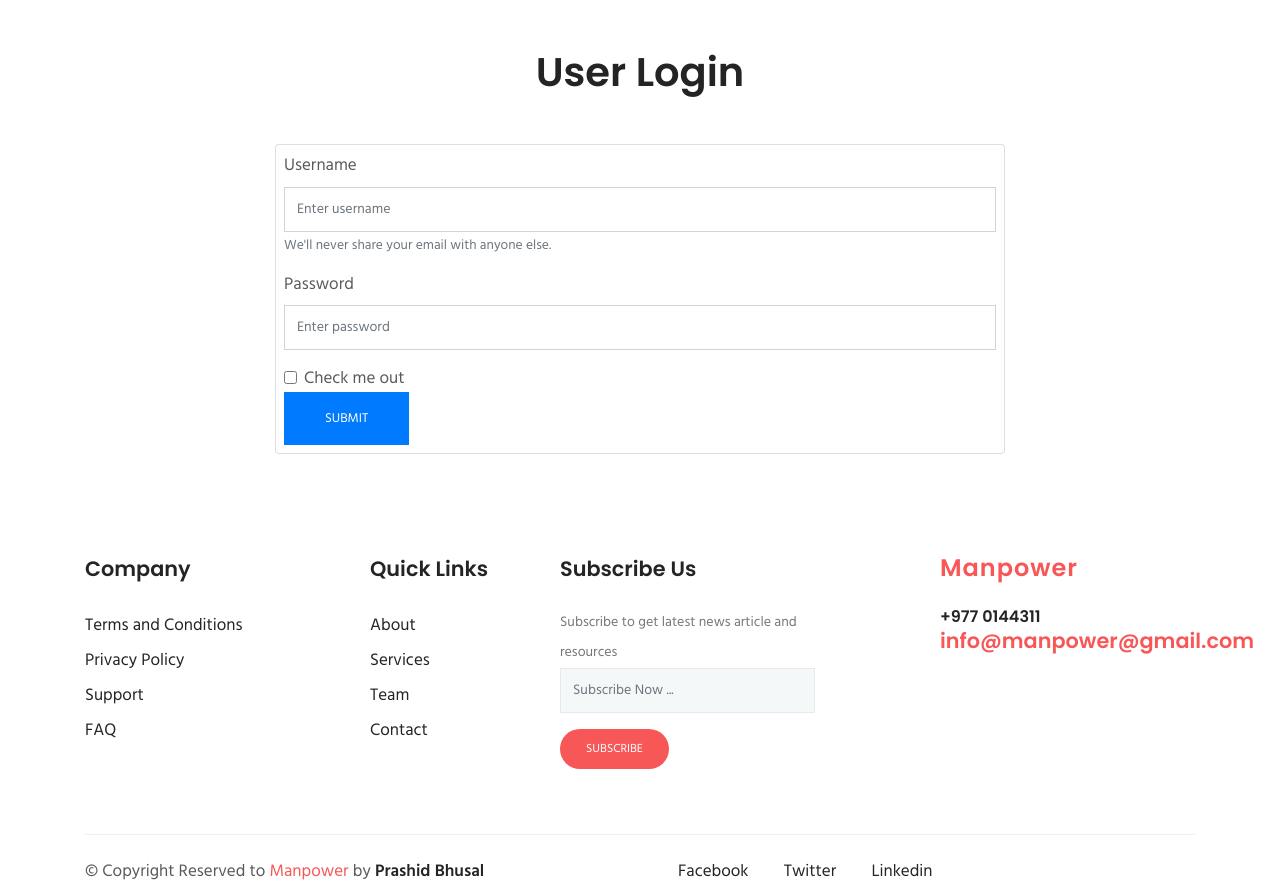
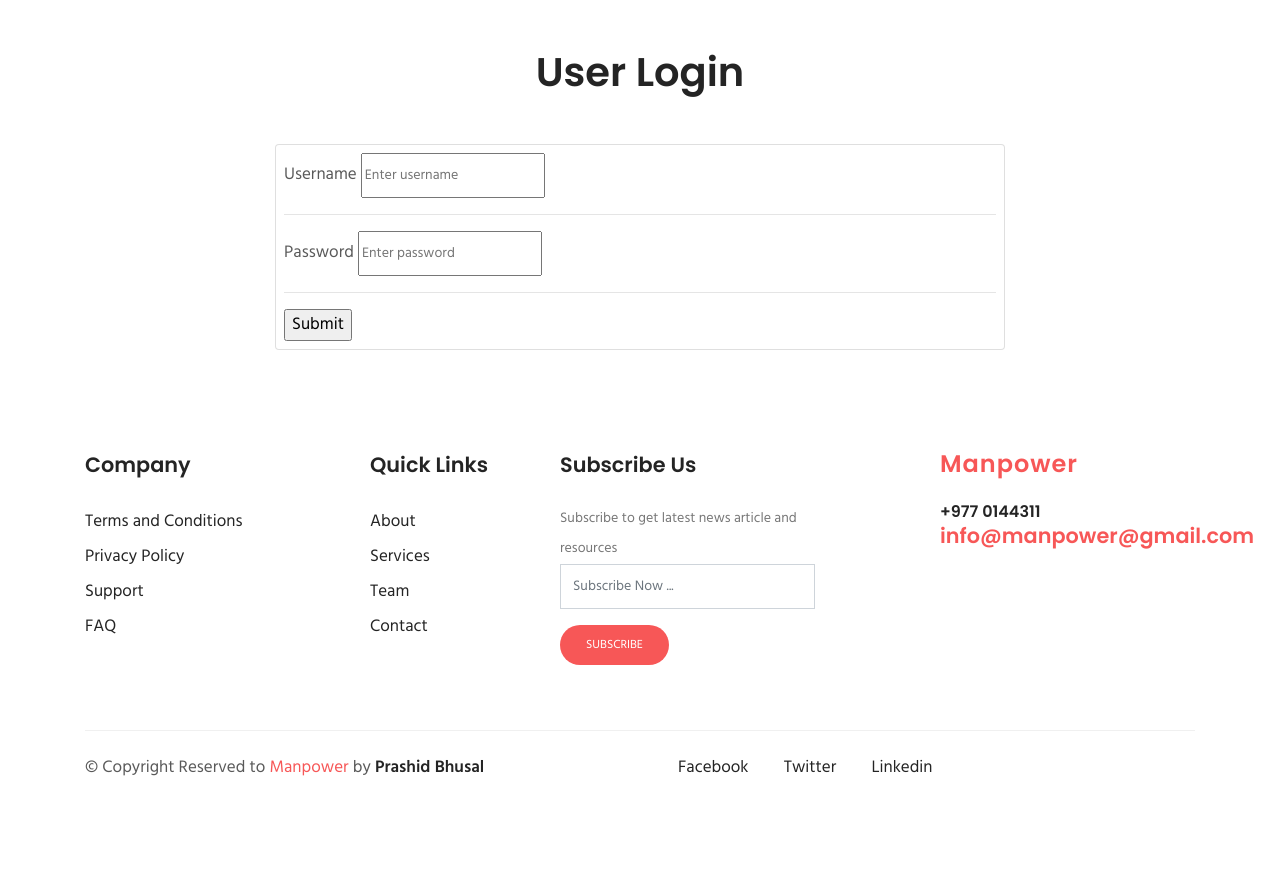
Before and after one commit to Prashidbhusal/Final_assignment_web_dev_manpower, a Django app: page /login?next=/password_change in a window 1280 px wide. Shown: the part 66-961 px from the top of the page. After the commit the page ends 842 px from the top, so only its background shows below. Run offline with Django 3.2, Linux system fonts and the light colour scheme; some libraries are stand-ins or nearby versions; some web fonts are replaced.

Commit message:
login and register made

```diff
--- a/login/templates/login/login.html
+++ b/login/templates/login/login.html
@@ -35,22 +35,13 @@ color:red;
                 <form class="form" action="" method="POST">
                     {% csrf_token %}
 
-                    <form>
-                        <div class="form-group">
-                          <label for="exampleInputEmail1">Username</label>
-                          <input type="text" class="form-control" id="exampleInputEmail1" aria-describedby="emailHelp" placeholder="Enter email">
-                          <small id="emailHelp" class="form-text text-muted">We'll never share your email with anyone else.</small>
-                        </div>
-                        <div class="form-group">
-                          <label for="exampleInputPassword1">Password</label>
-                          <input type="password" class="form-control" id="exampleInputPassword1" placeholder="Password">
-                        </div>
-                        <div class="form-check">
-                          <input type="checkbox" class="form-check-input" id="exampleCheck1">
-                          <label class="form-check-label" for="exampleCheck1">Check me out</label>
-                        </div>
-                        <button type="submit" class="btn btn-primary">Submit</button>
-                      </form>
+                    {{form.username.label}}
+                    {{form.username}}
+<hr>
+                    {{form.password.label}}
+                    {{form.password}}
+<hr>
+                    <input type="submit" name="creat user">
             </div>
         </div>
     </div>
--- a/login/templates/login/register.html
+++ b/login/templates/login/register.html
@@ -35,6 +35,7 @@
                   {{form.password2.label}}
                   {{form.password2}}
                   <hr>
+                  {{form.errors}}
                   <!-- <div class="container">
                     <h1>Register</h1>
 
--- a/login/views.py
+++ b/login/views.py
@@ -23,7 +23,7 @@ def register_user(request):
             Profile.objects.create(user=user, username=user.username)
             messages.add_message(request,messages.SUCCESS,
                                  'User registered successfully')
-            return redirect('/')
+            return redirect('/s')
         else:
             messages.add_message(request,messages.ERROR,
                                  'Error in registering user')
```
Also changed, not shown: static/usercitizen/Burndown_chart.png (added), static/useruploads/keywords.png (added).
